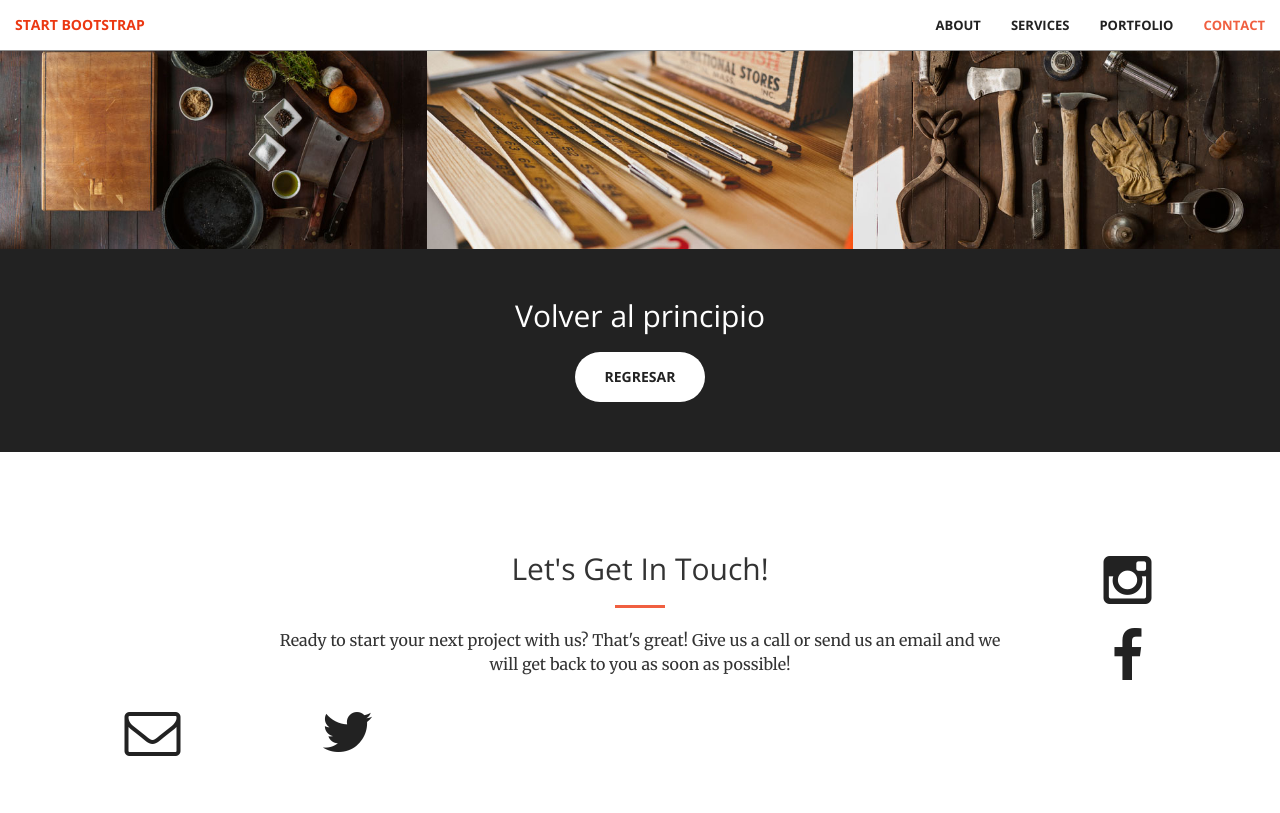
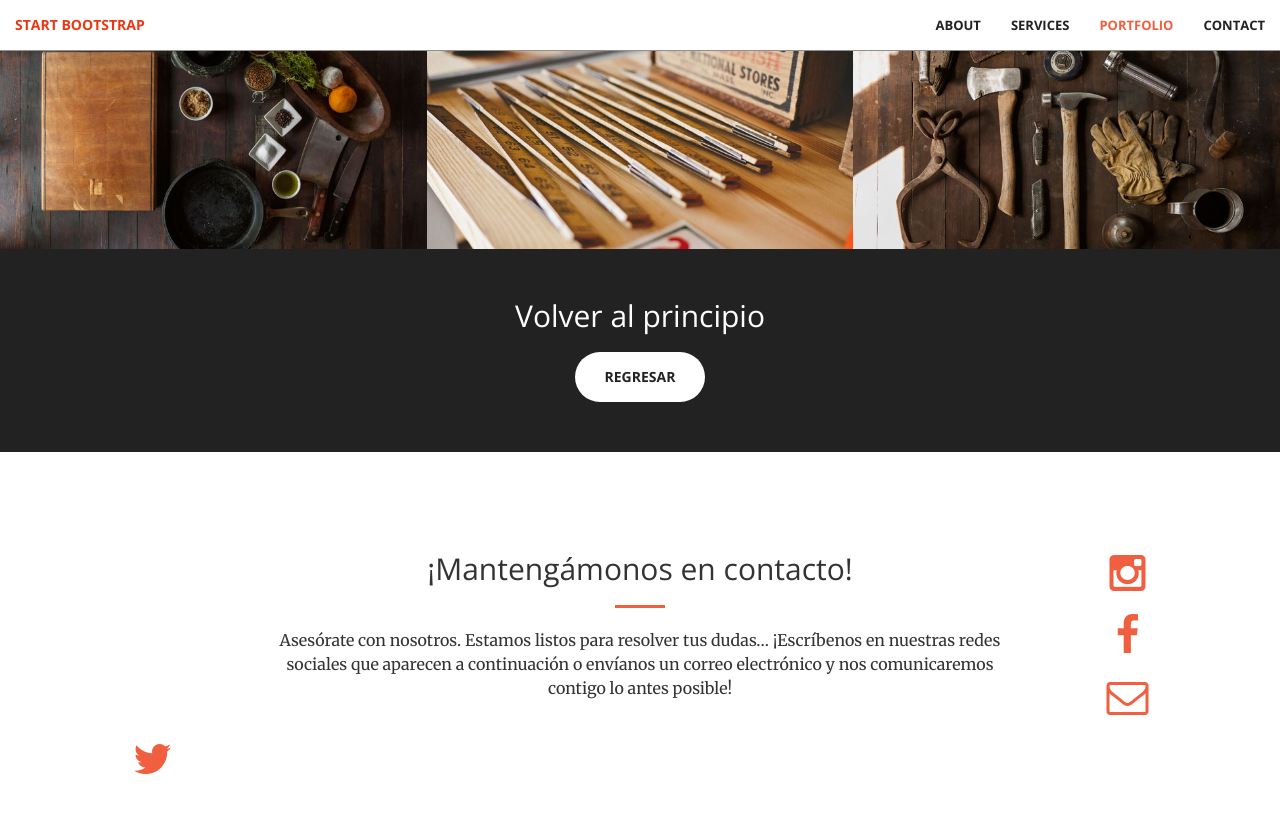
Before and after one commit to KatherineMerchanS/KatherineMerchanS.github.io, a Jekyll site: the page built from index.html, in a window 1280 px wide and 900 px high, scrolled down 1985 px. Shown: the top 813 px of the window. Built offline with Jekyll 4.4.1, drawn with Linux system fonts in a browser that asks for light colours.

Commit message:
Update contact.html

```diff
--- a/_includes/contact.html
+++ b/_includes/contact.html
@@ -1,10 +1,10 @@
-<section id="contact">
+<section id="contacto">
     <div class="container">
         <div class="row">
             <div class="col-lg-8 col-lg-offset-2 text-center">
-                <h2 class="section-heading">Let's Get In Touch!</h2>
+                <h2 class="section-heading">¡Mantengámonos en contacto!</h2>
                 <hr class="primary">
-                <p>Ready to start your next project with us? That's great! Give us a call or send us an email and we will get back to you as soon as possible!</p>
+                <p>Asesórate con nosotros. Estamos listos para resolver tus dudas… ¡Escríbenos en nuestras redes sociales que aparecen a continuación o envíanos un correo electrónico y nos comunicaremos contigo lo antes posible!</p>
             </div>
         <div class="col-lg-2 col-lg-offset-4,5 text-center">
             <a href="https://twitter.com/{{ site.twitter_username }}">
```
